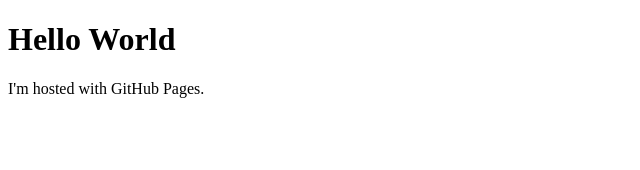
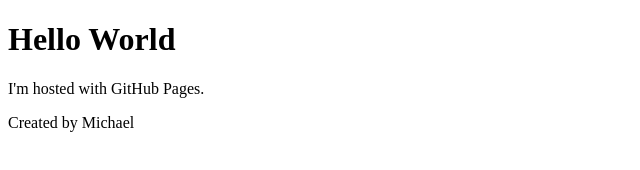
Before and after one commit to michaelad7/michaelad7.github.io, a plain HTML site: page index.html in a window 1280 px wide. Shown: the whole page, without its empty margins (0-640 px from the left). Drawn offline with Linux system fonts and the light colour scheme.

Commit message:
Update index.html

```diff
--- a/index.html
+++ b/index.html
@@ -3,5 +3,6 @@
 	<body>
 		<h1>Hello World</h1>
 		<p>I'm hosted with GitHub Pages.</p>
+    <p>Created by Michael</p>
 	</body>
 </html>
```
